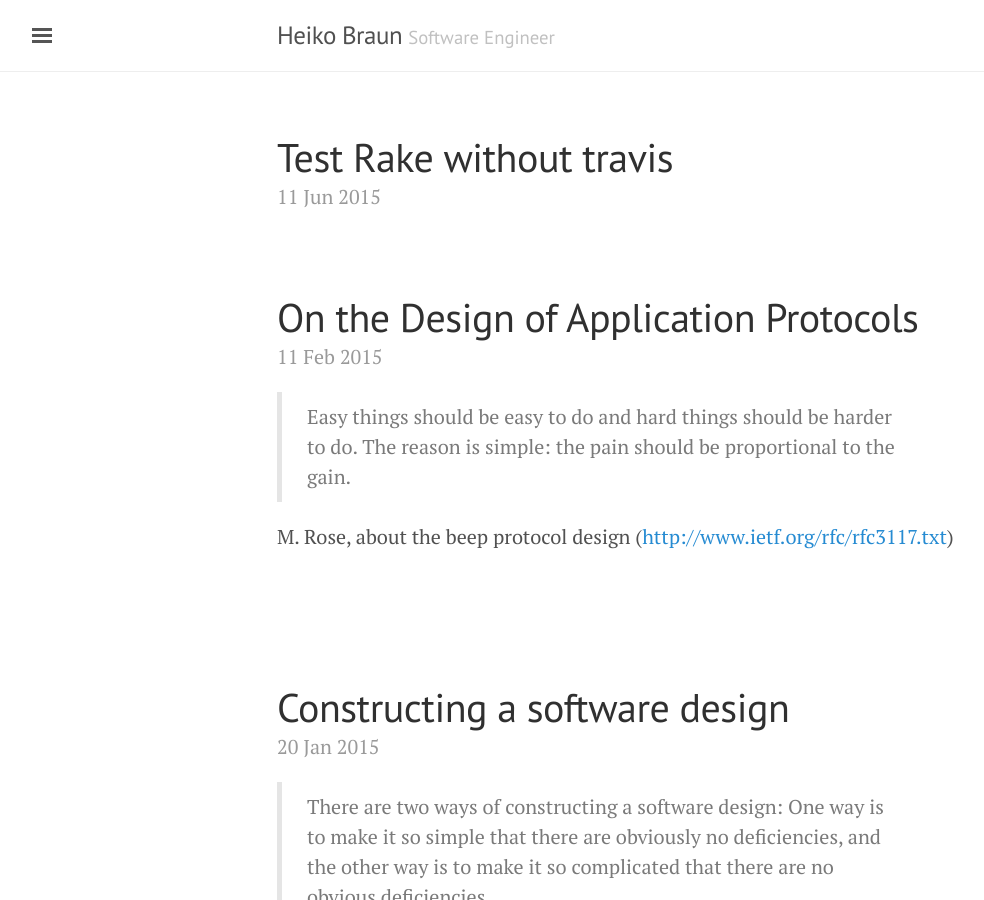
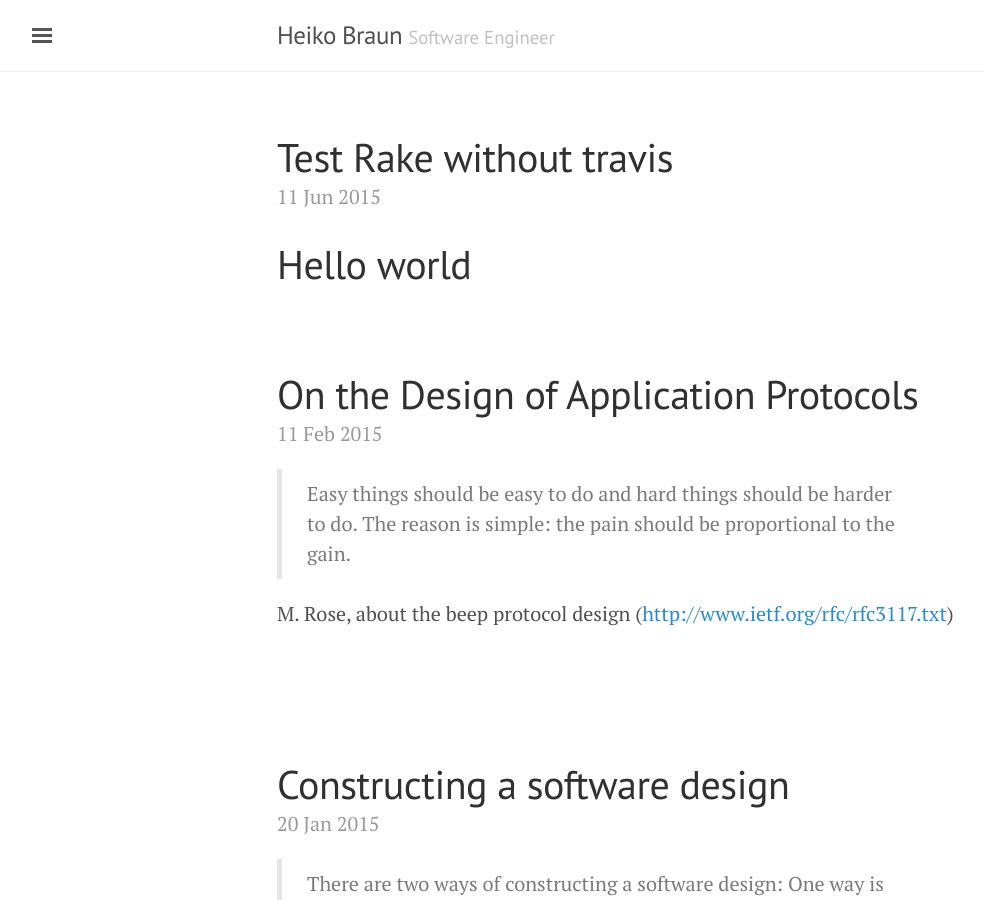
Before and after one commit to heiko-braun/hbraun.info, a Jekyll site: the page built from index.html, in a window 1280 px wide and 900 px high. Shown: the whole window, without its empty margins (3-987 px from the left). Built offline with Jekyll 4.4.1, drawn with Linux system fonts in a browser that asks for light colours; the list of posts is cut into pages by our own code.

Commit message:
push deploy test

```diff
--- a/_posts/2015-06-11-test-rake.md
+++ b/_posts/2015-06-11-test-rake.md
@@ -3,3 +3,5 @@
 layout: default
 date: 2015-06-11 09:17:59 CEST
 ---
+
+# Hello world
```
